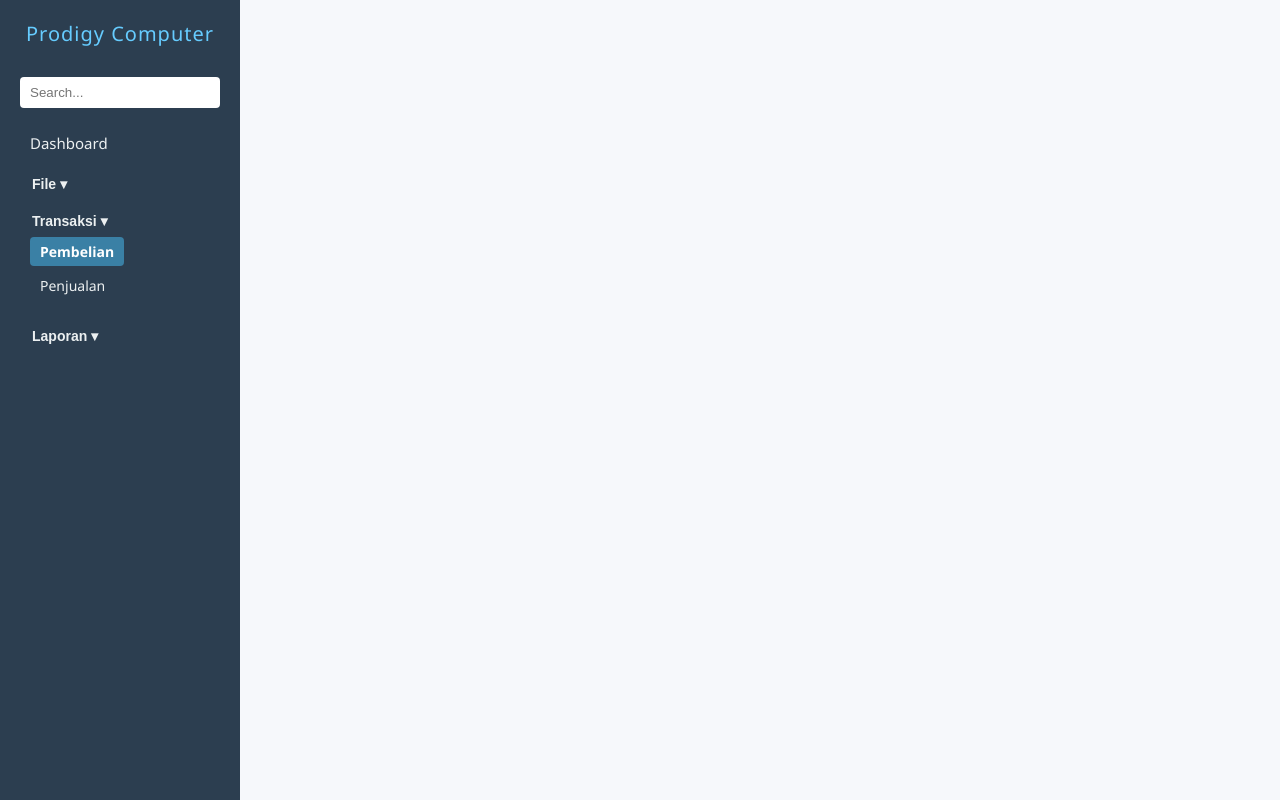
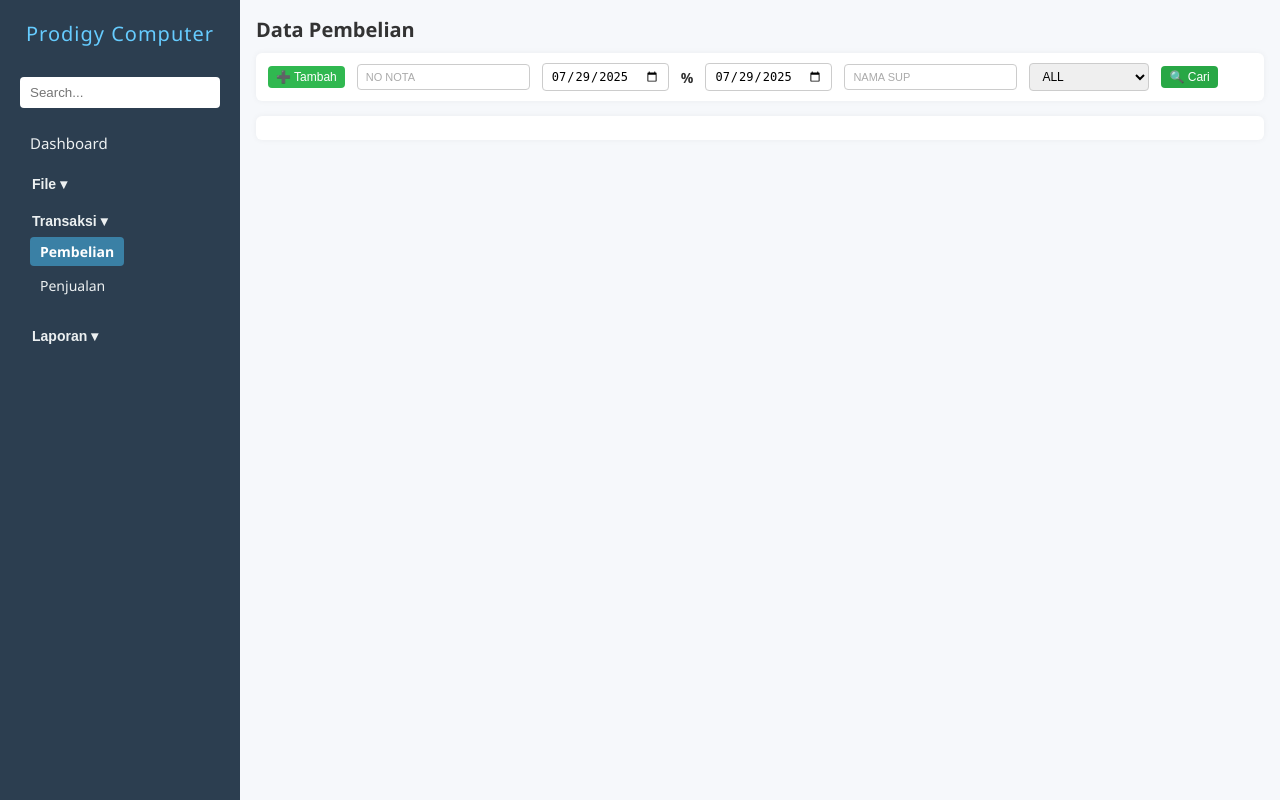
Before and after one commit to prodigycomputer/ktia, a PHP site: page /pembelian.php in a window 1280 px wide. Run offline with PHP 8.4, Linux system fonts and the light colour scheme.

Commit message:
Update 12:40 tgl 29/07/2025

```diff
--- a/form.css
+++ b/form.css
@@ -261,6 +261,113 @@
         display: block;
     }
 
+    .action-bar {
+        display: flex;
+        flex-wrap: wrap;
+        align-items: center;
+        gap: 8px 12px;
+        margin-bottom: 15px;
+        background-color: #fff;
+        padding: 10px 12px;
+        border-radius: 6px;
+        box-shadow: 0 0 6px rgba(0, 0, 0, 0.05);
+    }
+
+    .action-bar input[type="text"],
+    .action-bar input[type="date"],
+    .action-bar select {
+        padding: 5px 8px;
+        font-size: 12px;
+        border: 1px solid #ccc;
+        border-radius: 4px;
+        min-width: 120px;
+    }
+
+    .action-bar input[type="text"]::placeholder {
+        font-size: 11px;
+        color: #aaa;
+    }
+
+    .action-bar span {
+        font-size: 14px;
+        font-weight: bold;
+    }
+
+    /* Tombol khusus dalam action-bar */
+    .action-bar .action-btn {
+        padding: 4px 8px;
+        font-size: 12px;
+        border: none;
+        color: white;
+        border-radius: 4px;
+        cursor: pointer;
+        transition: 0.3s ease;
+    }
+
+    /* Tambah - Hijau */
+    .action-bar .action-btn.tambah {
+        background-color: #30b850;
+    }
+    .action-bar .action-btn.tambah:hover {
+        background-color: #17b42c;
+    }
+
+    /* Cari - Hijau tua */
+    .action-bar .action-btn.cari {
+        background-color: #28a745;
+    }
+    .action-bar .action-btn.cari:hover {
+        background-color: #218838;
+    }
+
+    #textview {
+        width: 100%;
+        max-height: 200px; /* Batas maksimal tinggi */
+        font-family: monospace;
+        padding: 8px;
+        box-sizing: border-box;
+    }
+
+
+    /* === TABEL HASIL SIMPEL === */
+    .tabel-hasil {
+        width: 100%;
+        border-collapse: collapse;
+        margin-top: 1em;
+        font-size: 12px;
+        border: 1px solid #ccc;
+    }
+
+    .tabel-hasil th,
+    .tabel-hasil td {
+        padding: 6px 8px;
+        border: 1px solid #ccc;
+        text-align: left;
+        background-color: #fff;
+    }
+
+    .tabel-hasil th {
+        background-color: #f0f0f0;
+        font-weight: bold;
+        color: #333;
+    }
+
+    /* === TOMBOL KECIL === */
+    .tabel-hasil button {
+        padding: 3px 8px;
+        margin-right: 4px;
+        font-size: 11px;
+        border: 1px solid #bbb;
+        background-color: #f9f9f9;
+        color: #333;
+        border-radius: 3px;
+        cursor: pointer;
+    }
+
+    .tabel-hasil button:hover {
+        background-color: #e0e0e0;
+    }
+
     .dropdown-result {
     position: absolute;
     top: 100%;
--- a/pembelian.php
+++ b/pembelian.php
@@ -1,6 +1,8 @@
 <?php
 session_start();
+
 include 'koneksi.php';
+
 ?>
 
 <!DOCTYPE html>
@@ -8,27 +10,102 @@ include 'koneksi.php';
 <head>
     <meta charset="UTF-8">
     <meta name="viewport" content="width=device-width, initial-scale=1.0">
-    <title>Data Barang</title>
+    <title>Data Pembelian</title>
     <link rel="stylesheet" href="navbar.css">
-    <style>
-        * {
-            box-sizing: border-box;
-            margin: 0; padding: 0;
-        }
-        body {
-            font-family: "Segoe UI", Tahoma, Geneva, Verdana, sans-serif;
-            display: flex;
-            height: 100vh;
-            background: #f6f8fb;
-            color: #333;
-        }
-        a {
-            text-decoration: none;
-            color: inherit;
-        }
-    </style>
+    <link rel="stylesheet" href="form.css">
 </head>
 <body>
+    <button class="hamburger" onclick="toggleSidebar()">☰</button>
+    <div class="overlay" id="sidebarOverlay" onclick="toggleSidebar()"></div>
     <?php include 'navbar.php'; ?>
+
+    <main>
+        <h2>Data Pembelian</h2>
+
+            <div class="action-bar">
+                <button type="button" name="btnTambah" id="btnTambah" class="action-btn tambah">➕ Tambah</button>
+
+                <input type="text" name="noNota" id="inputNoNota" placeholder="No Nota" style="text-transform: uppercase;">
+
+                <input type="date" name="tgl1" id="inputTgl1">
+                <span>%</span>
+                <input type="date" name="tgl2" id="inputTgl2">
+
+                <input type="hidden" name="kodesup" id="inputKodesup" style="text-transform: uppercase;">
+
+                <input type="text" name="namasup" id="inputNamasup" placeholder="Nama sup" style="text-transform: uppercase;">
+
+                <select name="statusBayar" id="statusBayar">
+                    <option value="all">ALL</option>
+                    <option value="lunas">Lunas</option>
+                    <option value="belum">Belum Lunas</option>
+                </select>
+
+                <button type="button" name="btnSearch" id="btnSearch" class="action-btn cari" onclick="triggerSearch()">🔍 Cari</button>
+            </div>
+
+            <form id="pembelianForm" action="prosespembelian.php" method="POST" enctype="multipart/form-data" onsubmit="return validateForm()">
+
+                <div class="form-tabel">
+                    <div id="tabelHasil" style="overflow-x: auto;"></div>
+                </div>
+        </form>
+    </main>
+    <script>
+        window.addEventListener("DOMContentLoaded", () => {
+            const today = new Date().toISOString().split('T')[0];
+            document.getElementById("inputTgl1").value = today;
+            document.getElementById("inputTgl2").value = today;
+        });
+
+
+
+        function triggerSearch() {
+            const noNota = document.getElementById('inputNoNota').value.trim();
+            const tgl1 = document.getElementById('inputTgl1').value;
+            const tgl2 = document.getElementById('inputTgl2').value;
+            const namasup = document.getElementById('inputNamasup').value;
+            const status = document.getElementById('statusBayar').value;
+
+            const params = new URLSearchParams({
+                nonota: noNota,
+                tgl1: tgl1,
+                tgl2: tgl2,
+                namasup: namasup,
+                status: status
+            });
+
+            fetch('fillpembelian.php?' + params.toString())
+                .then(res => res.text())
+                .then(html => {
+                    document.getElementById("tabelHasil").innerHTML = html;
+                })
+                .catch(err => {
+                    alert("Gagal mengambil data: " + err);
+                });
+        }
+
+        function editPembelian(nonota) {
+            alert("Edit: " + nonota);
+            // Lanjutkan dengan fetch atau isi form
+        }
+
+        function hapusPembelian(nonota) {
+            if (confirm("Yakin ingin menghapus nota " + nonota + "?")) {
+                // Kirim ke PHP hapus atau fetch untuk hapus
+                alert("Hapus: " + nonota);
+            }
+        }
+
+        document.getElementById('inputNoNota').addEventListener('input', () => {
+            const noNota = document.getElementById('inputNoNota').value.trim();
+            const isFilled = noNota !== '';
+
+            document.getElementById('inputTgl1').disabled = isFilled;
+            document.getElementById('inputTgl2').disabled = isFilled;
+            document.getElementById('inputNamasup').disabled = isFilled;
+            document.getElementById('statusBayar').disabled = isFilled;
+        });
+    </script>
 </body>
 </html>
--- a/prosesbarang.php
+++ b/prosesbarang.php
@@ -18,8 +18,8 @@ if ($_SERVER['REQUEST_METHOD'] === 'POST') {
     $satuan1       = strtoupper(mysqli_real_escape_string($conn, trim($_POST['satuan1'] ?? '-')));
     $satuan2       = strtoupper(mysqli_real_escape_string($conn, trim($_POST['satuan2'] ?? '-')));
     $satuan3       = strtoupper(mysqli_real_escape_string($conn, trim($_POST['satuan3'] ?? '-')));
-    $isi1          = is_numeric($_POST['isi1'] ?? '') ? floatval($_POST['isi1']) : 1;
-    $isi2          = is_numeric($_POST['isi2'] ?? '') ? floatval($_POST['isi2']) : 1;
+    $isi1          = is_numeric($_POST['isi1'] ?? '') ? floatval($_POST['isi1']) : 0;
+    $isi2          = is_numeric($_POST['isi2'] ?? '') ? floatval($_POST['isi2']) : 0;
 
     // --- Validasi minimal wajib isi ---
     if (!$kodebrg || !$namabrg || !$kodegrup) {
```
Also changed, not shown: fillpembelian.php (added, +82 -0 lines).
